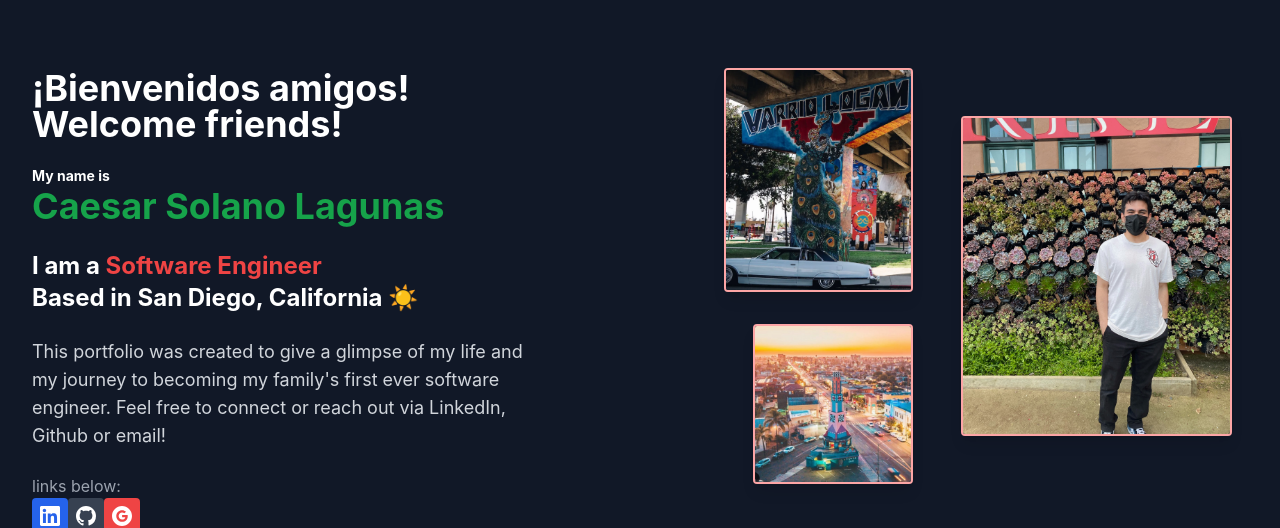
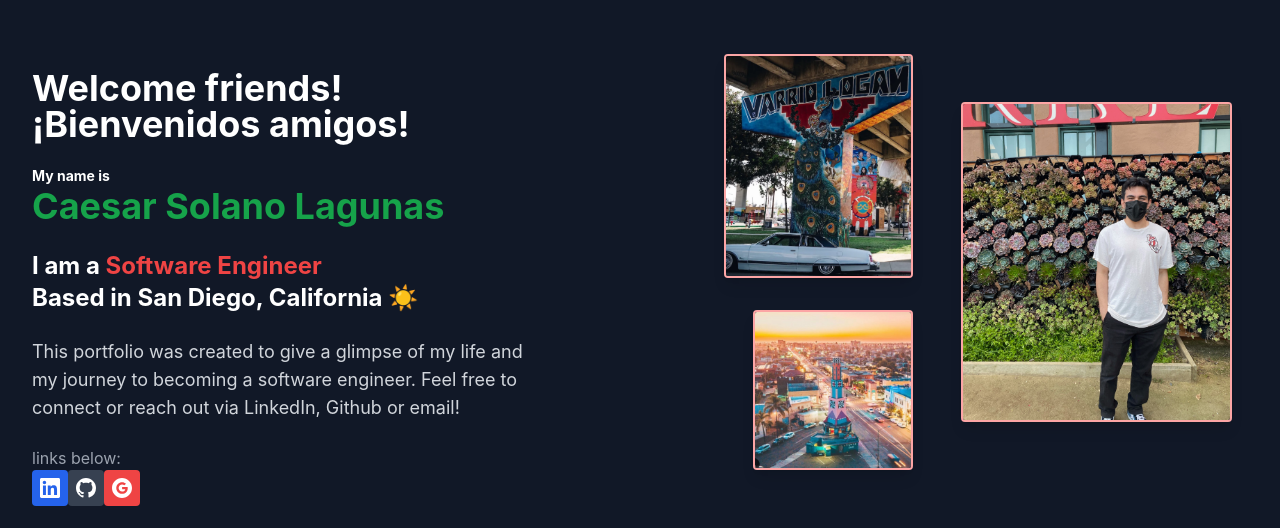
Before and after one commit to Caesar11SL/portfolio, a React (Create React App) app: page / in a window 1280 px wide. Shown: the part 165-693 px from the top of the page. Built offline with nearby package versions, Linux system fonts and the light colour scheme.

Commit message:
fixed email

```diff
--- a/src/components/HomePage.js
+++ b/src/components/HomePage.js
@@ -17,9 +17,9 @@ function Homepage () {
           </div>
           <div className="max-w-xl mb-7">
             <h2 className="mb-6 text-3xl font-bold text-white sm:text-4xl sm:leading-none">
+             Welcome friends!
+            <br/>
             ¡Bienvenidos amigos!
-            <br/>
-             Welcome friends!
             </h2>
               <p className='text-sm text-white font-bold'>My name is </p>
             <h2 className='text-4xl font-bold text-green-600'>
@@ -40,7 +40,7 @@ function Homepage () {
                 <br/>
 
             <p className="text-base text-gray-300 md:text-lg">
-              This portfolio was created to give a glimpse of my life and my journey to becoming my family's first ever software engineer.
+              This portfolio was created to give a glimpse of my life and my journey to becoming a software engineer.
 
               Feel free to connect or reach out via LinkedIn, Github or email!
             </p>
--- a/src/components/NavBar.js
+++ b/src/components/NavBar.js
@@ -35,7 +35,7 @@ const NavBar = () => {
           </Link>
         </nav>
         <a href={Pdf} target="_blank" className="ml-4 inline-block px-6 py-2.5 bg-green-500 text-white font-large text-xs leading-tight uppercase rounded shadow-md hover:bg-green-600 hover:shadow-lg focus:bg-green-600 focus:shadow-lg focus:outline-none focus:ring-0 active:bg-green-700 active:shadow-lg transition duration-150 ease-in-out hover:text-blue">Resume</a>
-        <button  className="ml-4 inline-block px-6 py-2.5 bg-green-500 text-white font-large text-xs leading-tight uppercase rounded shadow-md hover:bg-green-600 hover:shadow-lg focus:bg-green-600 focus:shadow-lg focus:outline-none focus:ring-0 active:bg-green-700 active:shadow-lg transition duration-150 ease-in-out hover:text-blue" onClick={() => window.location = 'mailto:cesarsolano007@gmail.com'}>Email</button>
+        <button  className="ml-4 inline-block px-6 py-2.5 bg-green-500 text-white font-large text-xs leading-tight uppercase rounded shadow-md hover:bg-green-600 hover:shadow-lg focus:bg-green-600 focus:shadow-lg focus:outline-none focus:ring-0 active:bg-green-700 active:shadow-lg transition duration-150 ease-in-out hover:text-blue" onClick={() => window.location = 'mailto:caesarsl1904@gmail.com'}>Email</button>
         {/* <button type="button" className="ml-4 inline-block px-6 py-2.5 bg-green-500 text-white font-large text-xs leading-tight uppercase rounded shadow-md hover:bg-green-600 hover:shadow-lg focus:bg-green-600 focus:shadow-lg focus:outline-none focus:ring-0 active:bg-green-700 active:shadow-lg transition duration-150 ease-in-out hover:text-blue">Email</button> */}
       </div>
     </header>
```
